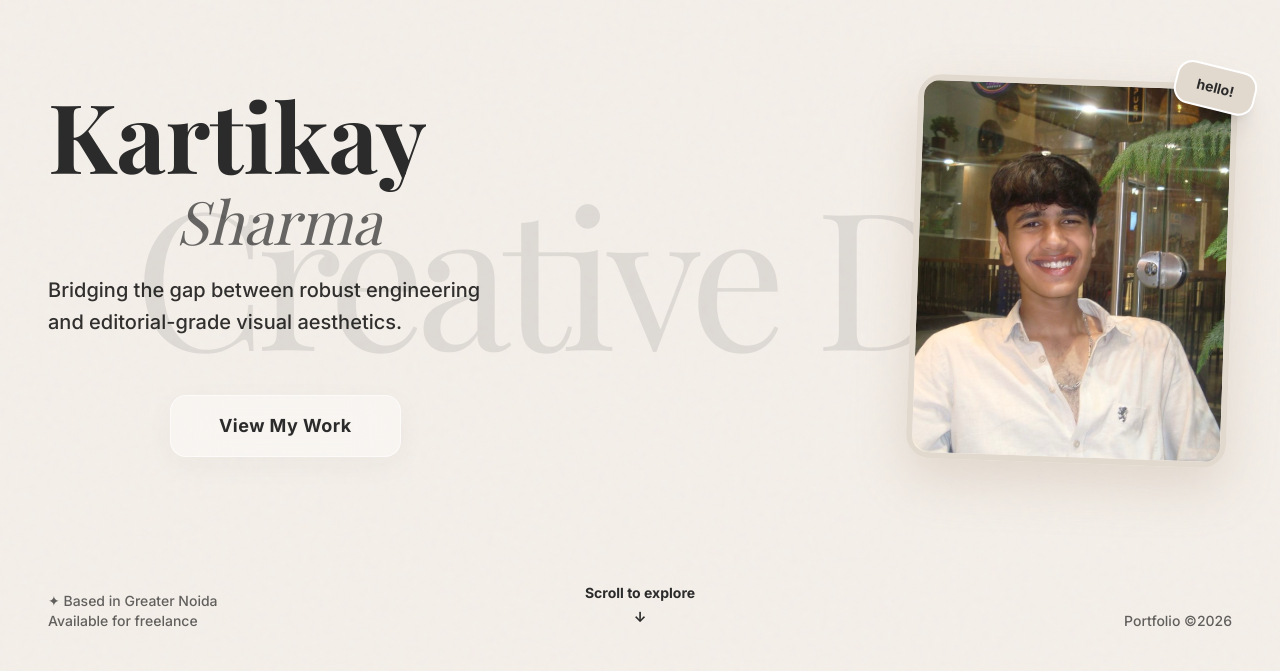
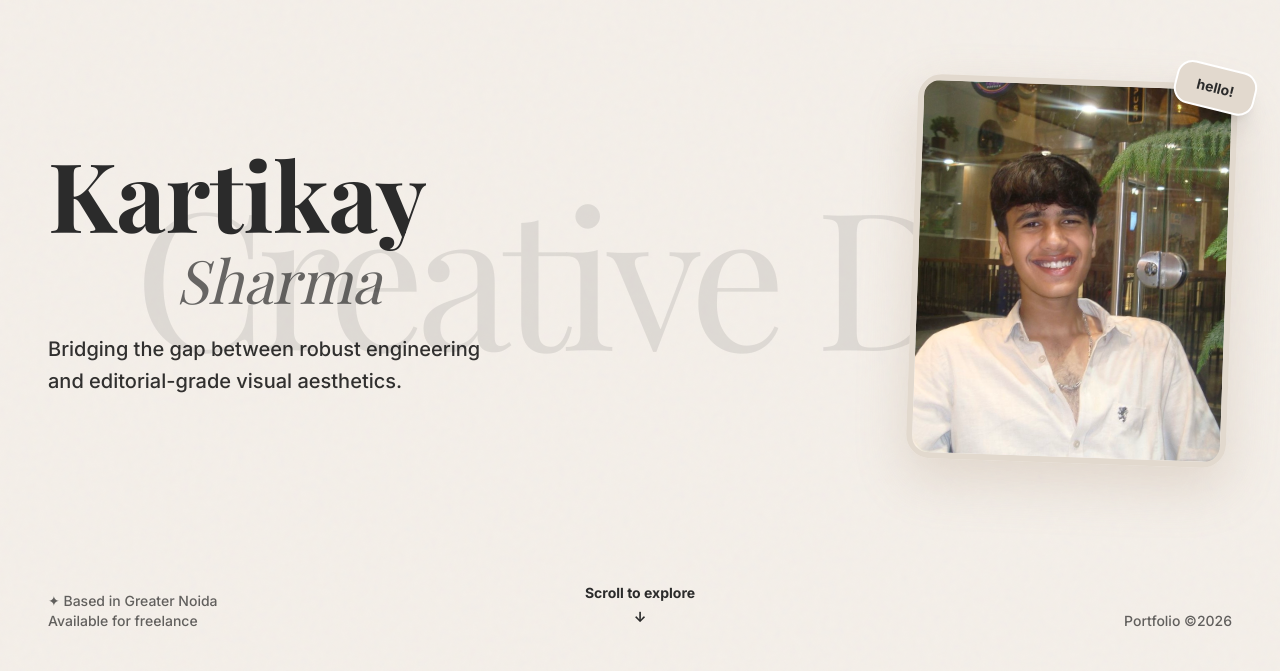
Before and after one commit to KartikkkxD/prtf, a Next.js app: page / in a window 1280 px wide. Shown: the part 129-800 px from the top of the page. Built offline with nearby package versions, Linux system fonts and the light colour scheme; a web font is replaced by a local one.

Commit message:
update: remove view my work button for clean look

```diff
--- a/src/components/Hero.tsx
+++ b/src/components/Hero.tsx
@@ -62,14 +62,7 @@ export default function Hero() {
               </p>
             </div>
 
-            <div className="fade-in mt-8 w-full flex justify-center">
-              <button
-                onClick={() => document.getElementById("modes")?.scrollIntoView({ behavior: "smooth" })}
-                className="px-12 py-4 bg-white/40 backdrop-blur-xl border border-white/60 text-[#2b2b2b] rounded-2xl font-bold text-lg tracking-wide hover:bg-white/60 hover:-translate-y-1 hover:shadow-[0_20px_40px_rgba(43,43,43,0.1)] active:scale-95 transition-all duration-300 shadow-[0_8px_30px_rgba(43,43,43,0.04)]"
-              >
-                View My Work
-              </button>
-            </div>
+
           </div>
 
           {/* Right Floating Profile Card */}
```
